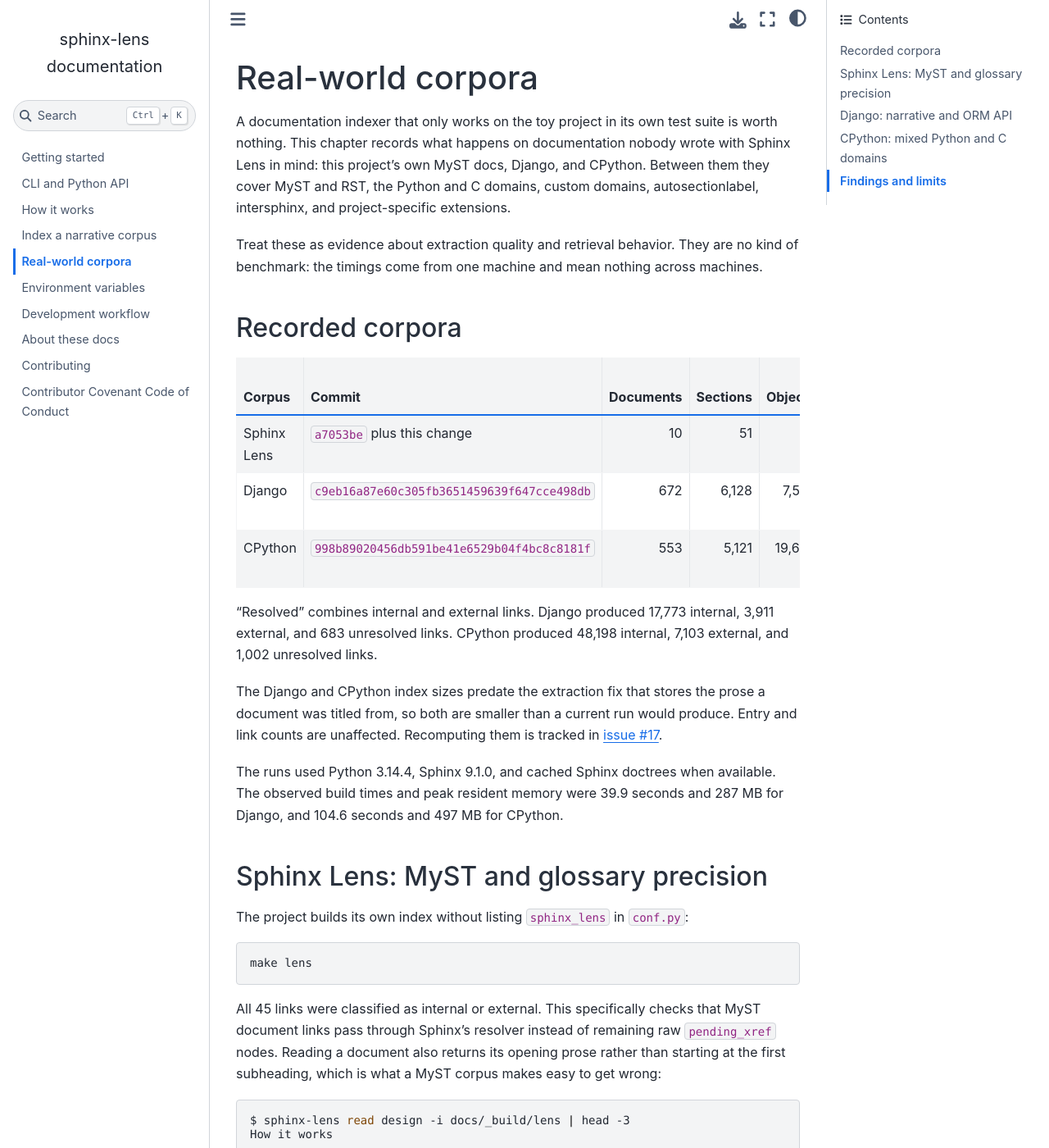
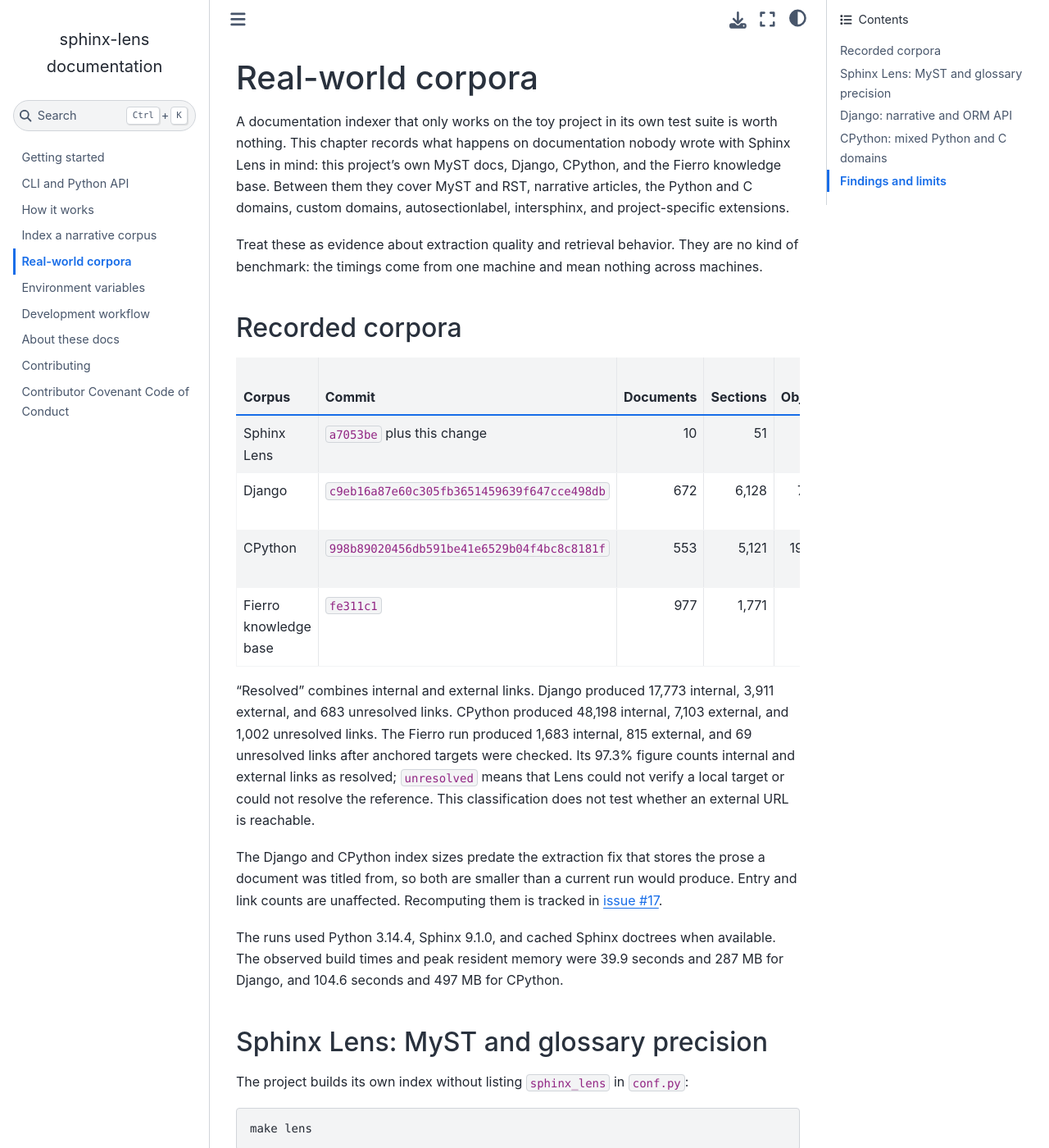
Before and after one commit to mgaitan/sphinx-lens, a Sphinx documentation site: the page built from docs/corpus_evaluation.md, in a window 1280 px wide and 1400 px high. Shown: the whole window at 82% size. Built offline with Sphinx 7.4.7 and the Sphinx Book theme 1.1.4, drawn with Linux system fonts in a browser that asks for light colours.

Commit message:
Record narrative corpus evaluation

```diff
--- a/docs/corpus_evaluation.md
+++ b/docs/corpus_evaluation.md
@@ -2,9 +2,10 @@
 
 A documentation indexer that only works on the toy project in its own test suite
 is worth nothing. This chapter records what happens on documentation nobody
-wrote with Sphinx Lens in mind: this project's own MyST docs, Django, and
-CPython. Between them they cover MyST and RST, the Python and C domains, custom
-domains, autosectionlabel, intersphinx, and project-specific extensions.
+wrote with Sphinx Lens in mind: this project's own MyST docs, Django, CPython, and the Fierro knowledge base.
+Between them they cover MyST and RST, narrative articles, the Python and C
+domains, custom domains, autosectionlabel, intersphinx, and project-specific
+extensions.
 
 Treat these as evidence about extraction quality and retrieval behavior. They
 are no kind of benchmark: the timings come from one machine and mean nothing
@@ -17,10 +18,16 @@
 | Sphinx Lens | `a7053be` plus this change | 10 | 51 | 6 | 45 | 100% | 66.5 KB |
 | Django | `c9eb16a87e60c305fb3651459639f647cce498db` | 672 | 6,128 | 7,547 | 22,367 | 96.9% | 18.2 MB |
 | CPython | `998b89020456db591be41e6529b04f4bc8c8181f` | 553 | 5,121 | 19,623 | 56,303 | 98.2% | 34.6 MB |
+| Fierro knowledge base | `fe311c1` | 977 | 1,771 | 0 | 2,567 | 97.3% | 5.5 MB |
 
 “Resolved” combines internal and external links. Django produced 17,773
 internal, 3,911 external, and 683 unresolved links. CPython produced 48,198
-internal, 7,103 external, and 1,002 unresolved links.
+internal, 7,103 external, and 1,002 unresolved links. The Fierro run produced
+1,683 internal, 815 external, and 69 unresolved links after anchored targets
+were checked. Its 97.3% figure counts internal and external links as resolved;
+`unresolved` means that Lens could not verify a local target or could not resolve
+the reference. This classification does not test whether an external URL is
+reachable.
 
 The Django and CPython index sizes predate the extraction fix that stores the
 prose a document was titled from, so both are smaller than a current run would
```
